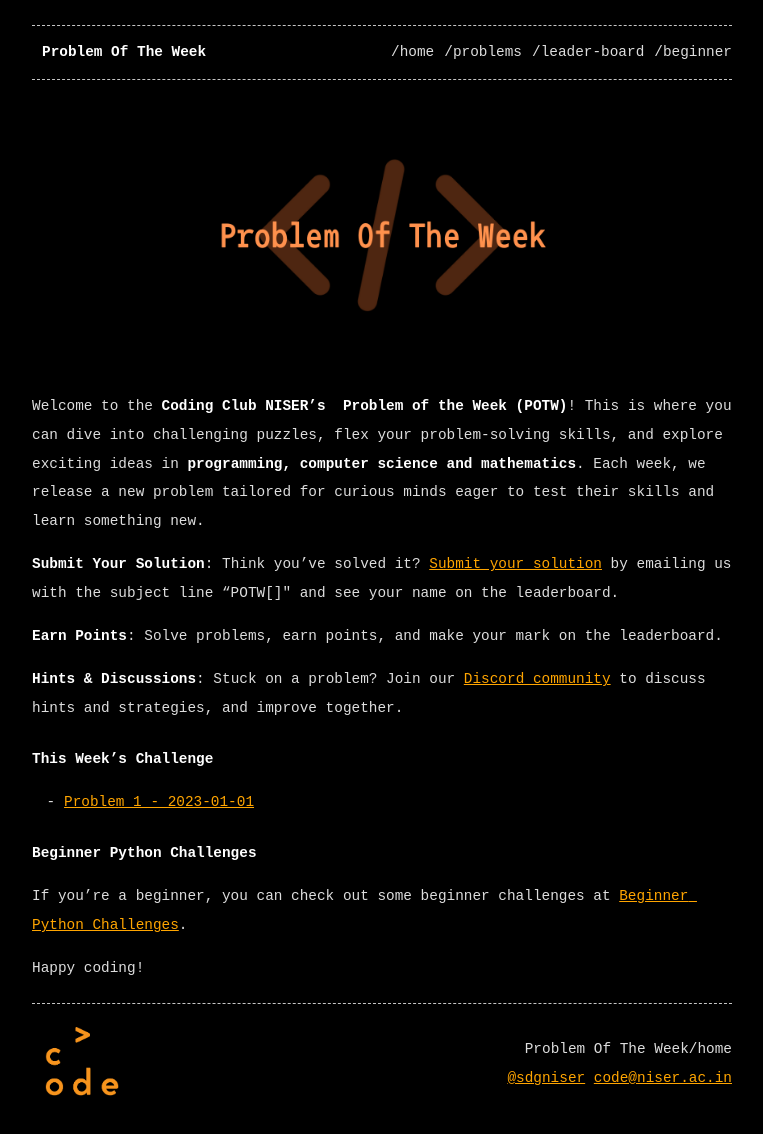
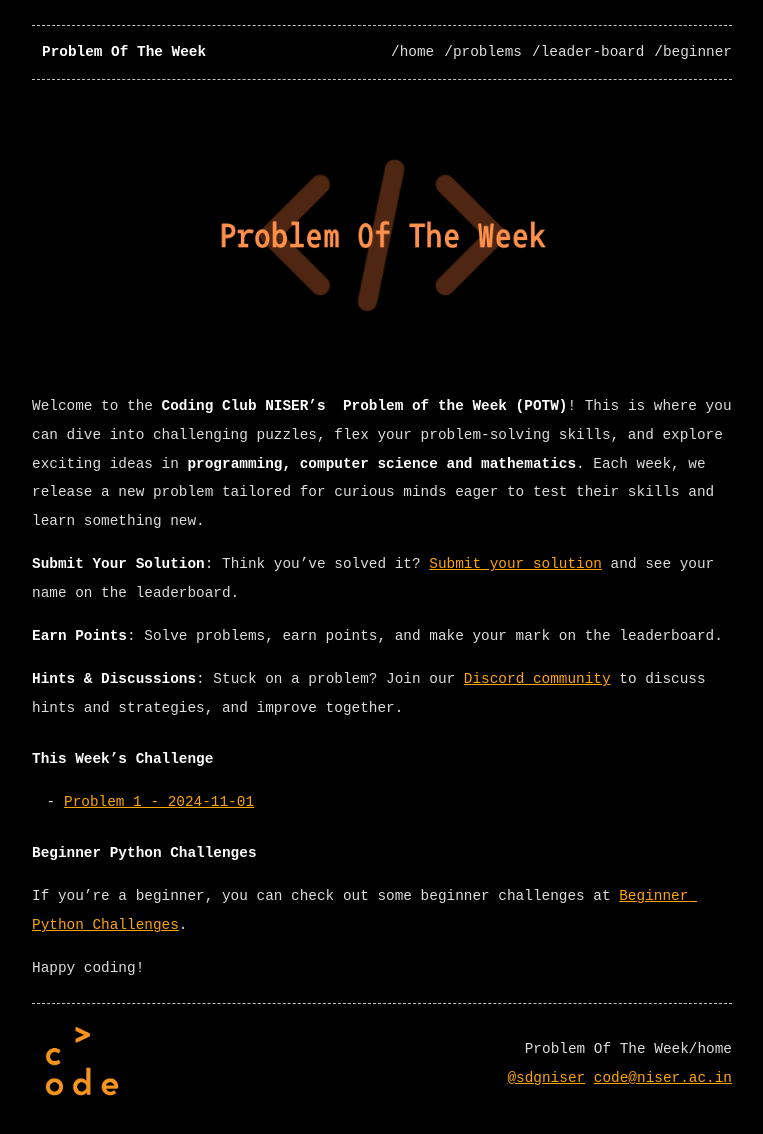
Before and after one commit to Methaphur/problem-of-the-week, a Jekyll site: the page built from index.md, in a window 1280 px wide. Shown: the whole page, without its empty margins (258-1021 px from the left). Built offline with Jekyll 4.4.1, drawn with Linux system fonts in a browser that asks for light colours.

```diff
--- a/index.md
+++ b/index.md
@@ -11,7 +11,7 @@ detail_image: assets/theme_logo.png
 Welcome to the **Coding Club NISER's  Problem of the Week (POTW)**! This is where you can dive into challenging puzzles, flex your problem-solving skills, and explore exciting ideas in **programming, computer science and mathematics**. Each week, we release a new problem tailored for curious minds eager to test their skills and learn something new.
 
 
-**Submit Your Solution**: Think you've solved it? [Submit your solution](mailto:code@niser.ac.in?subject=POTW%5B%3CNumber%3E%5D) by emailing us with the subject line "POTW[<Number>]" and see your name on the leaderboard.
+**Submit Your Solution**: Think you've solved it? [Submit your solution](https://docs.google.com/forms/d/e/1FAIpQLSefcxujcXFTQ9Z2u7__cf6RuFFzyJnMqSoRHTxFMM_v5pXrlA/viewform?usp=sf_link) and see your name on the leaderboard.
 
 **Earn Points**: Solve problems, earn points, and make your mark on the leaderboard.
 
@@ -19,10 +19,10 @@ Welcome to the **Coding Club NISER's  Problem of the Week (POTW)**! This is wher
 
 ## This Week's Challenge
 
-- [Problem 1 - 2023-01-01]({{ site.baseurl }}/problems/problem1)
+- [Problem 1 - 2024-11-01]({{ site.baseurl }}/problems/problem1)
 
 
 ## Beginner Python Challenges
-If you're a beginner, you can check out some beginner challenges at [Beginner Python Challenges]({{ site.baseurl }}/CS141/).
+If you're a beginner, you can check out some beginner challenges at [Beginner Python Challenges]({{ site.baseurl }}/CS141).
 
 Happy coding!
```
